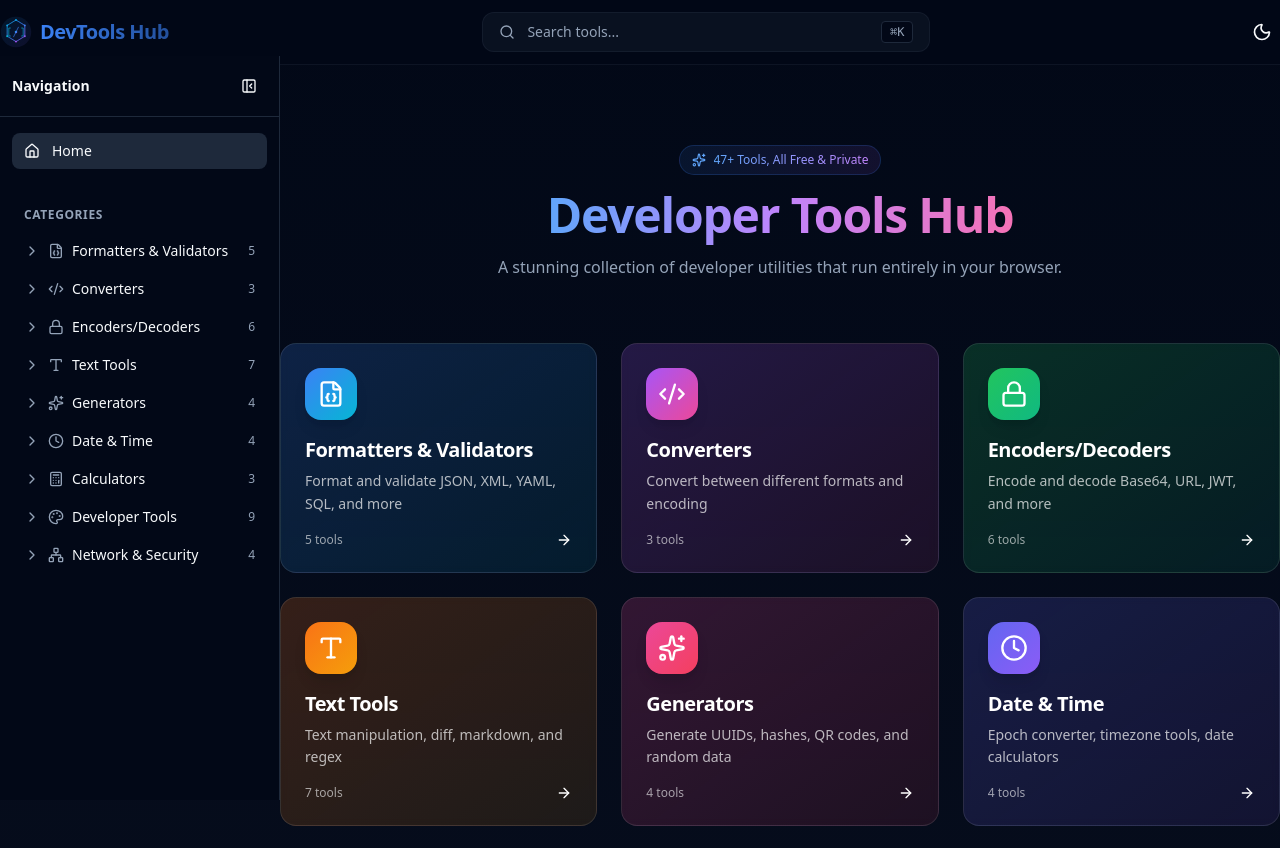
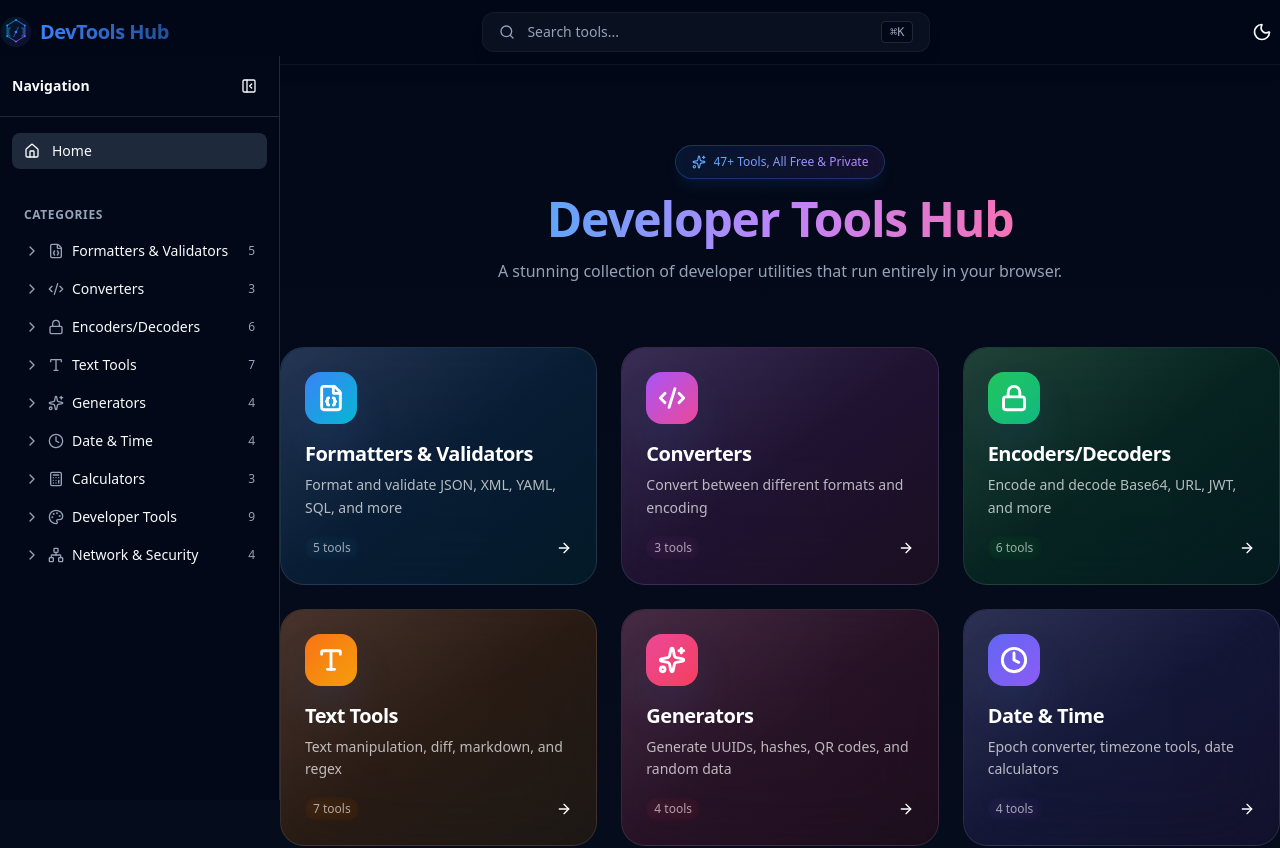
Before and after one commit to djig/devtools_hub, a React (Vite) app: page / in a window 1280 px wide. Shown: the top 848 px of the page. Built offline with nearby package versions, Linux system fonts and the light colour scheme.

Commit message:
Glassy look

```diff
--- a/src/components/layout/Header.tsx
+++ b/src/components/layout/Header.tsx
@@ -33,7 +33,7 @@ export function Header() {
 
   return (
     <>
-      <header className="sticky top-0 z-40 w-full border-b border-border/40 bg-background/80 backdrop-blur-xl">
+      <header className="sticky top-0 z-40 w-full border-b border-white/20 dark:border-border/40 bg-white/70 dark:bg-background/70 backdrop-blur-2xl shadow-lg shadow-black/5">
         <div className="container flex h-16 items-center justify-between">
           {/* Left: Hamburger Menu + Logo */}
           <div className="flex items-center gap-2">
@@ -57,11 +57,11 @@ export function Header() {
           <div className="hidden md:flex flex-1 max-w-md mx-8">
             <button
               onClick={() => setIsCommandOpen(true)}
-              className="w-full flex items-center gap-3 px-4 py-2 rounded-xl border border-border/50 bg-muted/30 hover:bg-muted/50 transition-colors text-sm text-muted-foreground"
+              className="w-full flex items-center gap-3 px-4 py-2 rounded-xl border border-white/20 dark:border-border/50 bg-white/40 dark:bg-muted/30 hover:bg-white/60 dark:hover:bg-muted/50 backdrop-blur-xl transition-all duration-300 text-sm text-muted-foreground shadow-lg hover:shadow-xl hover:scale-[1.02]"
             >
               <Search className="h-4 w-4" />
               <span>Search tools...</span>
-              <kbd className="ml-auto hidden sm:inline-flex items-center gap-1 px-2 py-0.5 rounded bg-background border border-border text-xs font-mono">
+              <kbd className="ml-auto hidden sm:inline-flex items-center gap-1 px-2 py-0.5 rounded bg-white/50 dark:bg-background border border-white/30 dark:border-border text-xs font-mono backdrop-blur-sm">
                 ⌘K
               </kbd>
             </button>
--- a/src/pages/Category.tsx
+++ b/src/pages/Category.tsx
@@ -48,13 +48,14 @@ export default function Category() {
 
       {/* Header */}
       <div className="flex flex-col md:flex-row md:items-center gap-6">
-        <div className={`p-5 rounded-2xl ${colors.iconBg} text-white shadow-2xl inline-flex`}>
-          <Icon className="h-14 w-14" strokeWidth={2} />
+        <div className={`p-5 rounded-3xl ${colors.iconBg} text-white shadow-2xl shadow-primary/30 inline-flex backdrop-blur-sm relative overflow-hidden group`}>
+          <div className="absolute inset-0 bg-gradient-to-br from-white/20 via-transparent to-transparent opacity-50" />
+          <Icon className="h-14 w-14 relative z-10 transition-transform duration-500 group-hover:scale-110 group-hover:rotate-6" strokeWidth={2.5} />
         </div>
         <div className="flex-1">
-          <h1 className="text-5xl font-bold tracking-tight mb-3 text-foreground">{categoryInfo.name}</h1>
-          <p className="text-lg text-muted-foreground mb-3">{categoryInfo.description}</p>
-          <div className={`inline-flex items-center gap-2 px-3 py-1.5 rounded-full bg-muted border border-border`}>
+          <h1 className="text-5xl font-bold tracking-tight mb-3 text-foreground drop-shadow-sm">{categoryInfo.name}</h1>
+          <p className="text-lg text-muted-foreground mb-4">{categoryInfo.description}</p>
+          <div className={`inline-flex items-center gap-2 px-4 py-2 rounded-full bg-muted/50 dark:bg-muted/30 border border-border backdrop-blur-xl shadow-lg`}>
             <span className={`text-sm font-medium bg-gradient-to-r ${colors.badge} bg-clip-text text-transparent`}>
               {tools.length} {tools.length === 1 ? 'tool' : 'tools'} available
             </span>
--- a/src/pages/Home.tsx
+++ b/src/pages/Home.tsx
@@ -20,7 +20,7 @@ export default function Home() {
     <div className="space-y-8">
       {/* Hero Section */}
       <div className="text-center space-y-4 py-8">
-        <div className="inline-flex items-center gap-2 px-3 py-1.5 rounded-full bg-gradient-to-r from-blue-500/10 to-purple-500/10 border border-blue-500/20">
+        <div className="inline-flex items-center gap-2 px-4 py-2 rounded-full bg-gradient-to-r from-blue-500/10 to-purple-500/10 border border-blue-500/30 backdrop-blur-xl shadow-lg shadow-blue-500/10">
           <Sparkles className="h-3.5 w-3.5 text-blue-400" />
           <span className="text-xs font-medium bg-gradient-to-r from-blue-400 to-purple-400 bg-clip-text text-transparent">
             47+ Tools, All Free & Private
@@ -49,15 +49,18 @@ export default function Home() {
               to={`/category/${category.id}`}
               className="group relative"
             >
-              <div className={`relative overflow-hidden rounded-2xl bg-gradient-to-br ${colors.from} ${colors.to} backdrop-blur-sm border border-white/10 p-6 transition-all duration-300 hover:shadow-2xl hover:${colors.glow} hover:border-white/20 hover:-translate-y-1`}>
+              <div className={`relative overflow-hidden rounded-3xl bg-gradient-to-br ${colors.from} ${colors.to} backdrop-blur-2xl border border-white/20 dark:border-white/10 p-6 transition-all duration-500 hover:shadow-2xl hover:shadow-primary/20 hover:border-white/40 dark:hover:border-white/20 hover:-translate-y-2 hover:scale-[1.02] bg-white/30 dark:bg-black/20`}>
+                {/* Glass shine effect */}
+                <div className="absolute inset-0 bg-gradient-to-br from-white/20 via-transparent to-transparent opacity-50 rounded-3xl pointer-events-none" />
+
                 {/* Icon */}
-                <div className={`mb-4 inline-flex p-3 rounded-2xl ${colors.iconBg} text-white shadow-lg transition-transform duration-300 group-hover:scale-110 group-hover:rotate-3`}>
-                  <Icon className="h-7 w-7" strokeWidth={2} />
+                <div className={`mb-4 inline-flex p-3 rounded-2xl ${colors.iconBg} text-white shadow-2xl shadow-primary/30 transition-all duration-500 group-hover:scale-110 group-hover:rotate-6 group-hover:shadow-primary/50 backdrop-blur-sm`}>
+                  <Icon className="h-7 w-7" strokeWidth={2.5} />
                 </div>
 
                 {/* Content */}
-                <div className="space-y-1.5 mb-4">
-                  <h3 className="text-xl font-semibold tracking-tight text-foreground dark:text-white">
+                <div className="space-y-1.5 mb-4 relative z-10">
+                  <h3 className="text-xl font-semibold tracking-tight text-foreground dark:text-white drop-shadow-sm">
                     {category.name}
                   </h3>
                   <p className="text-sm text-muted-foreground dark:text-white/70 leading-relaxed">
@@ -66,15 +69,15 @@ export default function Home() {
                 </div>
 
                 {/* Footer */}
-                <div className="flex items-center justify-between">
-                  <span className="text-xs font-medium text-muted-foreground dark:text-white/60">
+                <div className="flex items-center justify-between relative z-10">
+                  <span className="text-xs font-medium text-muted-foreground dark:text-white/60 backdrop-blur-sm px-2 py-1 rounded-full bg-white/10 dark:bg-black/10">
                     {categoryTools.length} {categoryTools.length === 1 ? 'tool' : 'tools'}
                   </span>
-                  <ArrowRight className="h-4 w-4 text-foreground dark:text-white transition-transform duration-300 group-hover:translate-x-1" />
+                  <ArrowRight className="h-4 w-4 text-foreground dark:text-white transition-all duration-500 group-hover:translate-x-2 group-hover:scale-110" />
                 </div>
 
                 {/* Animated gradient overlay */}
-                <div className="absolute inset-0 bg-gradient-to-br from-white/10 to-transparent opacity-0 transition-opacity duration-300 group-hover:opacity-100 rounded-2xl pointer-events-none" />
+                <div className="absolute inset-0 bg-gradient-to-br from-white/20 via-white/5 to-transparent opacity-0 transition-opacity duration-500 group-hover:opacity-100 rounded-3xl pointer-events-none" />
               </div>
             </Link>
           );
```
Also changed, not shown: src/components/shared/ToolCard.tsx (+12 -9 lines).
